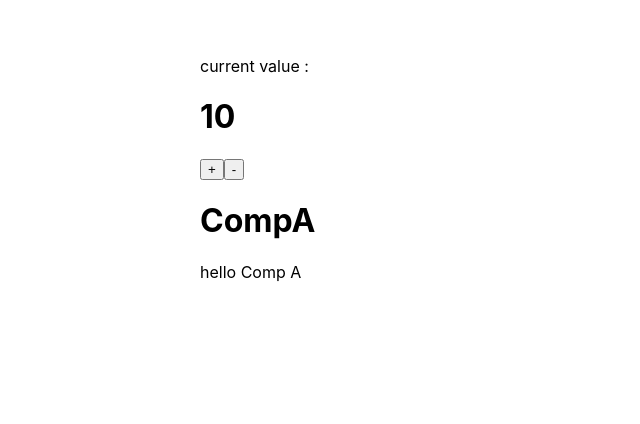
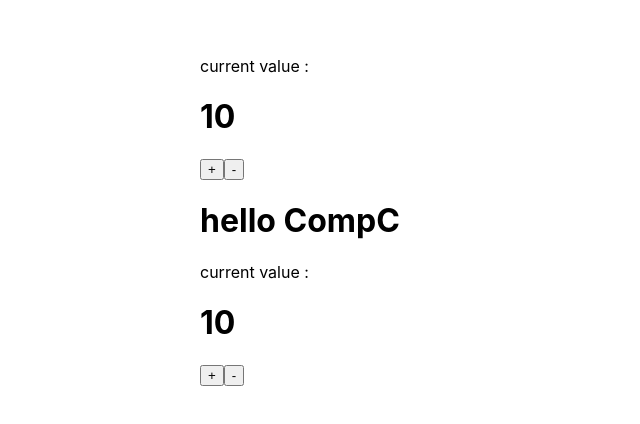
Before and after one commit to Ambitiousparam/learning-nextjs, a Next.js app: page / in a window 1280 px wide. Shown: the part 144-568 px from the top of the page, without its empty margins (0-640 px from the left). Built offline with nearby package versions, Linux system fonts and the light colour scheme.

Commit message:
class state

```diff
--- a/pages/index.js
+++ b/pages/index.js
@@ -13,8 +13,7 @@ import React ,{ useState}from "react";
 function CompA(){
   return(
     <>
-   <h1>CompA</h1>
-   <p>hello Comp A</p>
+   <p>hello Comp C</p>
    </>
   )
 }
@@ -41,39 +40,42 @@ function CompA(){
 //  }
  //jsx  - javascript xml
  class CompC extends React.Component {
+  state ={
+    myValue :10
+  }
+  changeState(incrementor){
+    console.log(incrementor);
+  }
   render(){
    return (
-    <h1>hello CompC</h1>
-   )
+    <>
+      <h1>hello CompC</h1>
+      current value : <h1> { this.state.myValue } </h1>
+      <button onClick= {() => this.changeState(this.state.myValue-1)}>+</button>
+      <button onClick={()=>this.changeState(this.state.myValue-1)}>-</button>
+      </>
+      )
   }
 }
 
 function Home(){
   const [myValue,setValue] = useState(10);
-  const incrementValue=()=>{
-    setValue(myValue+1);
-    console.log(myValue)
     //[valuestate contains array two elements 1 is the state value and 2nd element is the elements through which we can change the state,mutatestate]
   //different methods of accesing the elements of the array
-    // const valueState = useState(10);
-  const [value,setValue] = useState(10);
+    //const valueState = useState(10);
   // const value = valueState[0];
   // const setValue= valueState[1]
   // console.log(valueState)
   // console.log(valueState[0])
-
-  }
+  //setvalue can be also used directly with the event handling
 
   return(
     <>
-
       current value : <h1> { myValue } </h1>
-      <button onClick={incrementValue}>+</button>
-      <button>-</button>
-
-     <CompA />
+      <button onClick= {() => setValue(myValue-1)}>+</button>
+      <button onClick={()=>setValue(myValue-1)}>-</button>
+     <CompC />
     </>
   )
 }
-
 export default Home;
```
